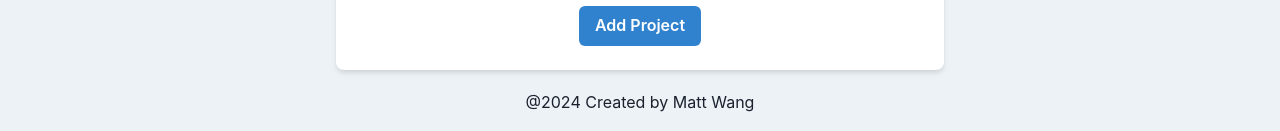
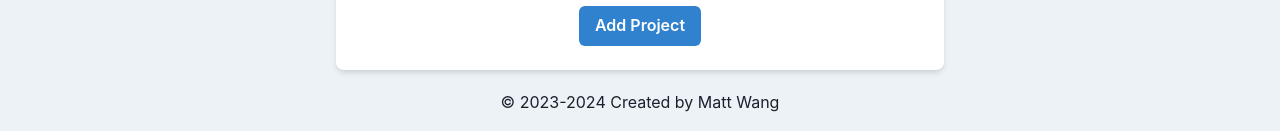
Before and after one commit to matthework/projects-gallery-react, a React (Vite) app: page /create in a window 1280 px wide. Shown: the part 698-829 px from the top of the page. Built offline with nearby package versions, Linux system fonts and the light colour scheme; no server answers.

Commit message:
1. Updated copyright.

```diff
--- a/src/App.jsx
+++ b/src/App.jsx
@@ -15,7 +15,7 @@ function App() {
         <Route path="/create" element={<CreatePage />} />
       </Routes>
       <Text padding={5} align={"center"}>
-        @{year} Created by Matt Wang
+        &copy; 2023-{year} Created by Matt Wang
       </Text>
     </Box>
   );
```
